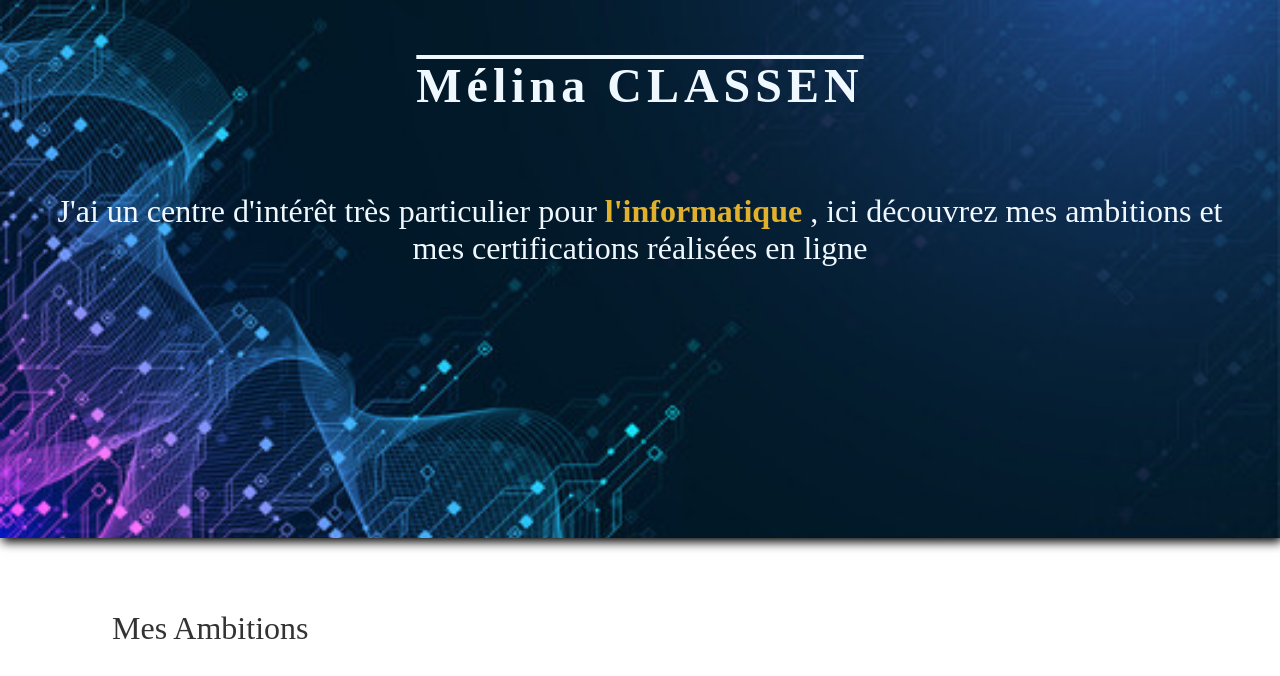
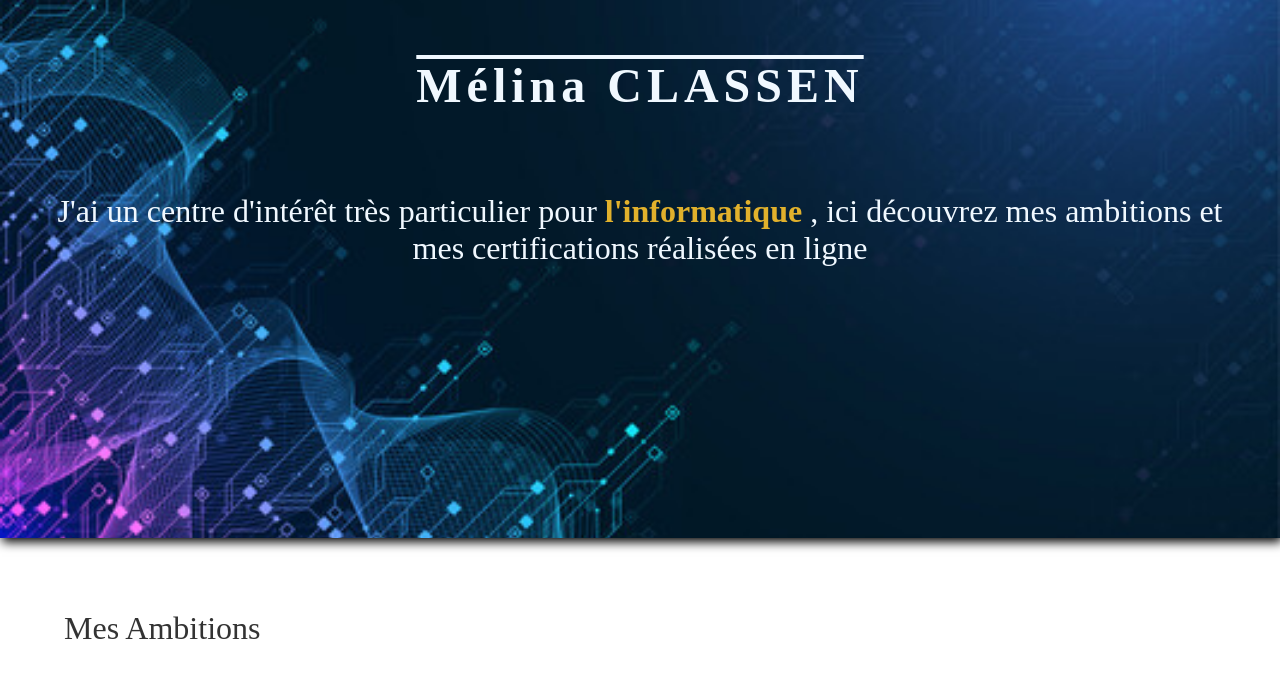
Before and after one commit to melountte/Profil, a website: page index.html in a window 1280 px wide. Shown: the part 78-754 px from the top of the page. Drawn offline with Linux system fonts and the light colour scheme.

```diff
--- a/scss/mobile.scss
+++ b/scss/mobile.scss
@@ -69,7 +69,7 @@
 }
 .ambitions {
   color: #333;
-  margin-left: 5rem;
+  margin-left: 2rem;
   font-size: 2rem;
 }
 .image {
```
Also changed, not shown: css/mobile.css.
